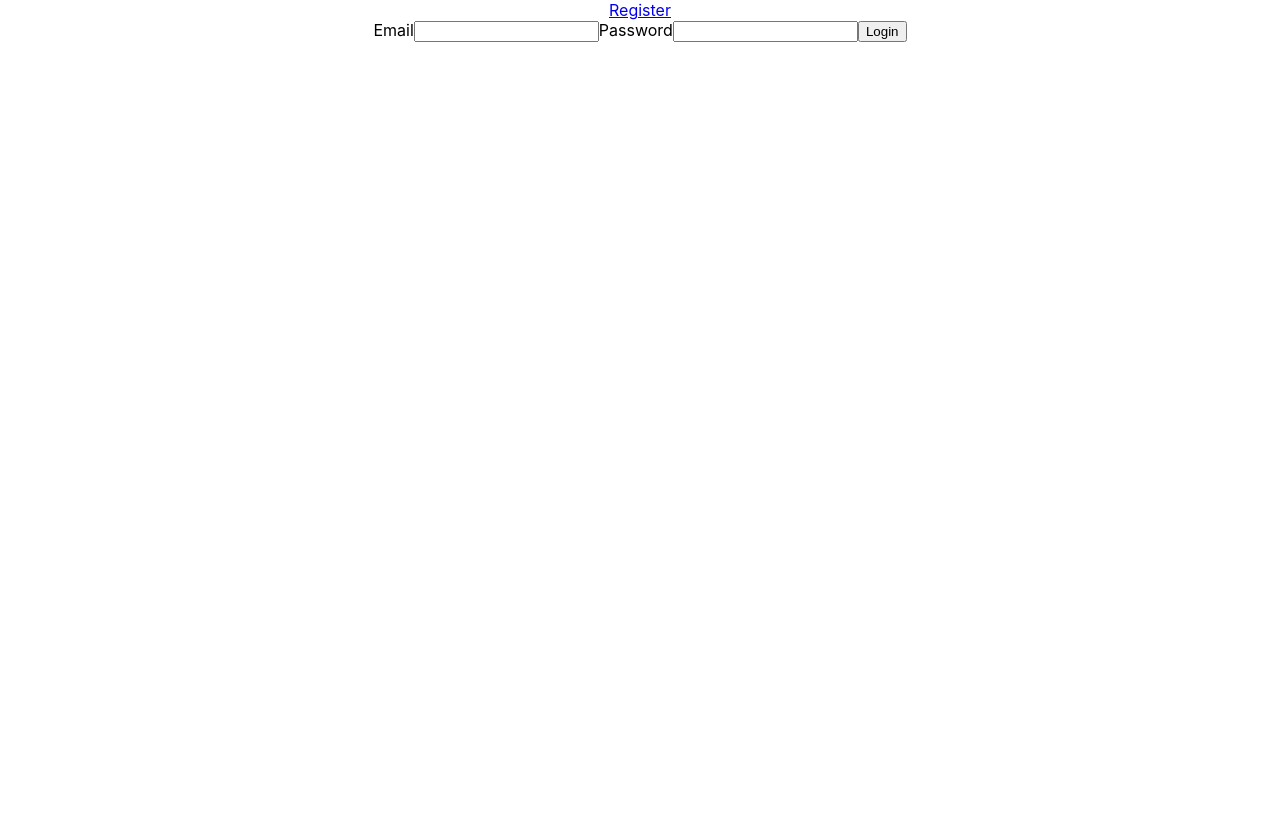
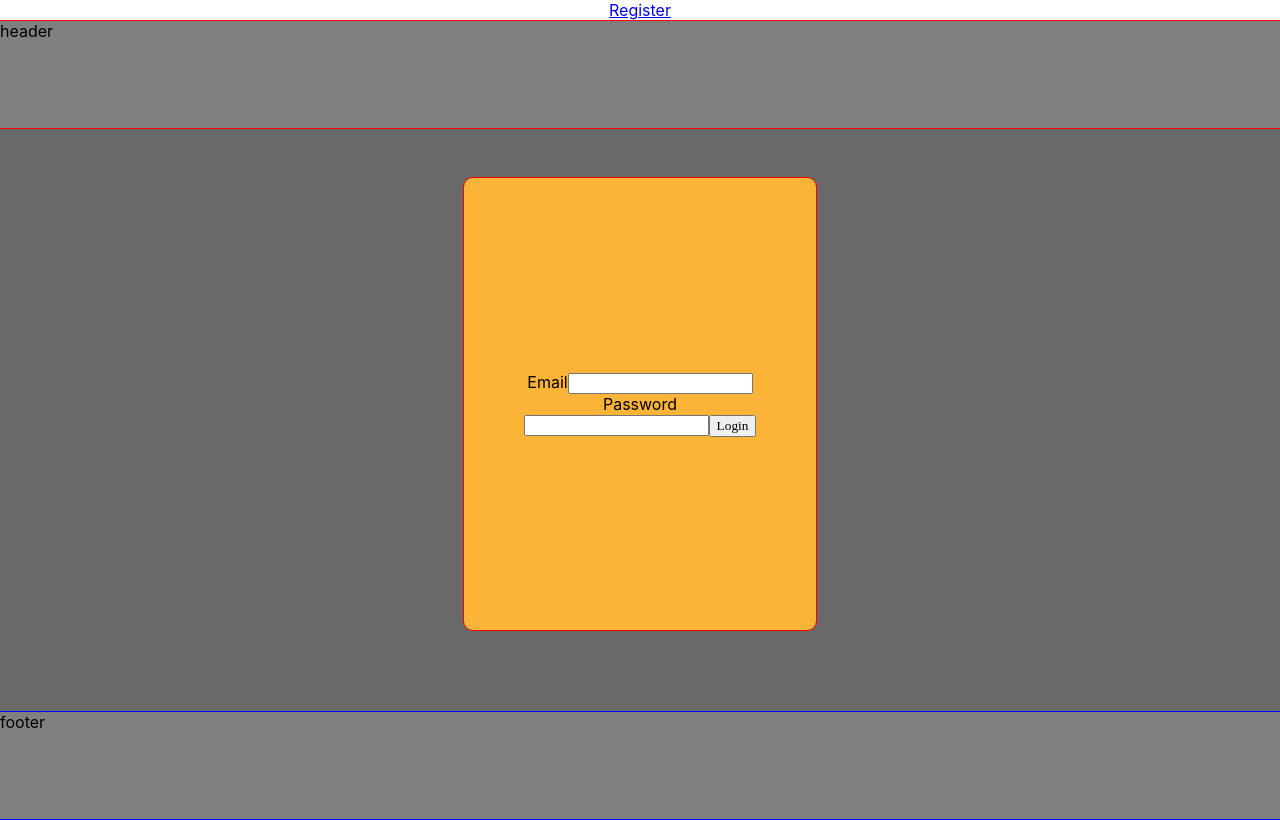
Before and after one commit to weightlifter-lambda/front-end, a React (Create React App) app: page / in a window 1280 px wide. Built offline with nearby package versions, Linux system fonts and the light colour scheme.

Commit message:
merged changes to master

```diff
--- a/src/components/LoginForm.js
+++ b/src/components/LoginForm.js
@@ -1,6 +1,63 @@
 import React, { useState } from "react";
 import { connect } from "react-redux";
 import { login } from "../state/actions";
+import styled, { ThemeProvider } from "styled-components";
+import * as yup from "yup";
+const theme = {
+  colors: {
+    yellow: "#FBB338",
+    grey_main: "dimgrey",
+    grey_hilite: "grey",
+    blue: "#06A8FF"
+  }
+};
+const Container = styled.body`
+  display: flex;
+  flex-direction: column;
+  align-items: center;
+  height: 100vh;
+  width: 100vw;
+  background: dimgrey;
+`;
+const Header = styled.header`
+  display: flex;
+  height: 15%;
+  width: 100%;
+  border: 1px solid red;
+  background: grey;
+`;
+const Login = styled.div`
+  display: flex;
+  height: 50%;
+  width: 20%;
+  margin: 3em 0 5em 0;
+  padding: 3rem;
+  justify-content: center;
+  align-items: center;
+  border: 1px solid red;
+  border-radius: 10px;
+  background: #fbb338;
+`;
+const Fields = styled.div`
+  display: flex;
+  flex-direction: column;
+  align-items: center;
+  padding: 2rem;
+  font-family: "Russo One";
+`;
+const Button = styled.button`
+  font-family: "Russo One";
+  &:hover {
+    background: #06a8ff;
+  }
+`;
+const Footer = styled.footer`
+  display: flex;
+  height: 15%;
+  width: 100%;
+  border: 1px solid blue;
+  background: grey;
+`;
 
 const LoginForm = props => {
   const [user, setUser] = useState({
@@ -8,6 +65,12 @@ const LoginForm = props => {
     password: ""
   });
   // console.log(user);
+
+  const validateForm = () => {
+    let schema = yup.object().shape({
+      email: yup.string().email()
+    });
+  };
   const handleChanges = e => {
     setUser({
       ...user,
@@ -22,9 +85,17 @@ const LoginForm = props => {
     }, 800);
   };
   return (
+    <Container>
+      <Header>header</Header>
+      <Login>
         <form onSubmit={handleSubmit}>
           <label>Email</label>
-      <input type="email" id="email" name="email" onChange={handleChanges} />
+          <input
+            type="email"
+            id="email"
+            name="email"
+            onChange={handleChanges}
+          />
           <label>Password</label>
           <input
             type="password"
@@ -32,8 +103,11 @@ const LoginForm = props => {
             name="password"
             onChange={handleChanges}
           />
-      <button> Login </button>
+          <Button onClick={validateForm}> Login </Button>
         </form>
+      </Login>
+      <Footer>footer</Footer>
+    </Container>
   );
 };
 
--- a/src/components/SignUpForm.js
+++ b/src/components/SignUpForm.js
@@ -2,12 +2,12 @@ import React, { useState } from "react";
 import { connect } from "react-redux";
 import { register } from "../state/actions";
 import styled, { ThemeProvider } from "styled-components";
-import * as yup from 'yup';
+import * as yup from "yup";
 const theme = {
   colors: {
     yellow: "#FBB338",
-    grey_main: "grey",
-    grey_hilite: "",
+    grey_main: "dimgrey",
+    grey_hilite: "grey",
     blue: "#06A8FF"
   }
 };
@@ -17,12 +17,14 @@ const Container = styled.body`
   align-items: center;
   height: 100vh;
   width: 100vw;
+  background: dimgrey;
 `;
 const Header = styled.header`
   display: flex;
   height: 15%;
   width: 100%;
   border: 1px solid red;
+  background: grey;
 `;
 const Login = styled.div`
   display: flex;
@@ -34,6 +36,7 @@ const Login = styled.div`
   align-items: center;
   border: 1px solid red;
   border-radius: 10px;
+  background: #fbb338;
 `;
 const Fields = styled.div`
   display: flex;
@@ -45,7 +48,7 @@ const Fields = styled.div`
 const Button = styled.button`
   font-family: "Russo One";
   &:hover {
-    background: yellow;
+    background: #06a8ff;
   }
 `;
 const Footer = styled.footer`
@@ -53,6 +56,7 @@ const Footer = styled.footer`
   height: 15%;
   width: 100%;
   border: 1px solid blue;
+  background: grey;
 `;
 const SignUpForm = props => {
   const [user, setUser] = useState({
@@ -65,17 +69,19 @@ const SignUpForm = props => {
   const validateForm = () => {
     let schema = yup.object().shape({
       email: yup.string().email(),
+      password: yup.string().required()
     });
 
     schema
       .isValid({
         email: user.email,
+        password: user.password
       })
       .then(function(valid) {
         console.log(valid);
         return valid;
       });
-  }
+  };
 
   const handleChanges = e => {
     setUser({
@@ -131,7 +137,6 @@ const SignUpForm = props => {
           </Fields>
           {/* <Button> Register </Button> */}
           <Button onClick={validateForm}> Register </Button>
-
         </form>
       </Login>
       <Footer>footer</Footer>
```
Lines whose indentation alone changed are shown as unchanged.
